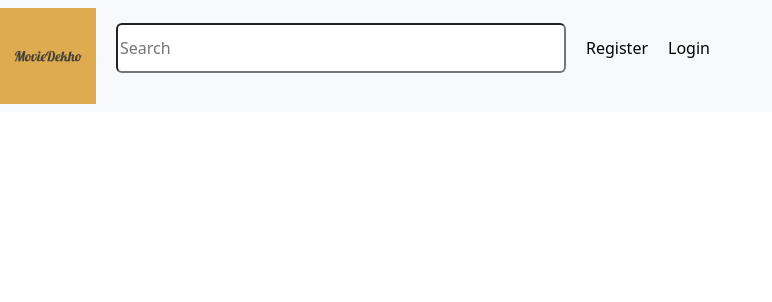
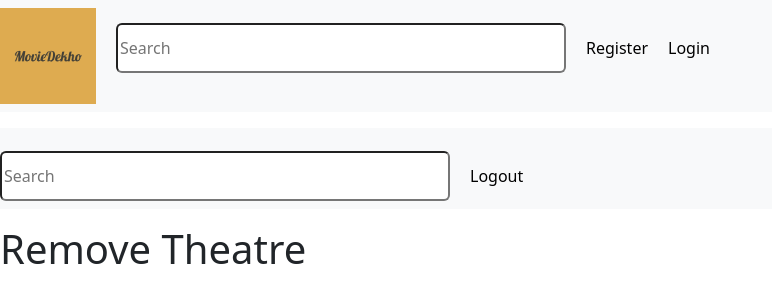
Before and after one commit to abhihksd/MovieBookingWebsite, a React (Create React App) app in the folder movie/: page /removeTheatre in a window 1280 px wide. Before the commit this address had no page. Shown: the top 302 px of the page, without its empty margins (0-772 px from the left). Built offline with nearby package versions, Linux system fonts and the light colour scheme.

Commit message:
Dummy pages are added for System ,Admin and user

```diff
--- a/movie/src/App.js
+++ b/movie/src/App.js
@@ -11,11 +11,22 @@ import LogoutComp from "./LogoutComp";
 import UpdatePass from "./Components/UpdatePass";
 import OrderHis from "./Components/OrderHistory";
 import Welcome from "./Components/Welcome";
-import NewsItem from "./Components/MovieItem";
+
 
 import SystemAdmin from "./Components/SystemAdmin";
 import TheatreAdmin from "./Components/TheatreAdmin";
 import User from "./Components/User";
+import AddSlot from "./Components/Theatre_AddSlot";
+import EditSlot from "./Components/Theatre_EditSlot";
+import ViewSchedule from "./Components/Theatre_ViewSchedule";
+import RemoveMovie from "./Components/Theatre_RemoveMovie";
+import AddMovie from "./Components/Theatre_AddMoive";
+import EditMovie from "./Components/Theatre_EditMovie";
+import AddTheater from "./Components/System_AddTheatre";
+import EditTheatre from "./Components/System_EditTheatre";
+import RemoveTheatre from "./Components/System_RemoveTheatre";
+import BookMoive from "./Components/User_BookMovie";
+
 
 function App() {
   //initialState of logged
@@ -61,6 +72,18 @@ function App() {
           <Route path="/theatreAdmin" element={<TheatreAdmin/>} />
           <Route path="/user" element={<User/>} />
           <Route path="/logout" element={<LogoutComp/>} />
+          <Route path="/addSlot" element={<AddSlot/>} />
+          <Route path="/editSlot" element={<EditSlot/>} />
+          <Route path="/addMovie" element={<AddMovie/>} />
+          <Route path="/viewSchedule" element={<ViewSchedule/>} />
+          <Route path="/editMoive" element={<EditMovie/>} />
+          <Route path="/removeMovie" element={<RemoveMovie/>} />
+          <Route path="/addTheatre" element={<AddTheater/>} />
+          <Route path="/removeTheatre" element={<RemoveTheatre/>} />
+          <Route path="/editTheatre" element={<EditTheatre/>} />
+          <Route path="/bookMovie" element={<BookMoive/>} />
+
+
 
 
         </Routes>
--- /dev/null
+++ b/movie/src/Components/System_AddTheatre.js
@@ -0,0 +1,22 @@
+import { Link} from "react-router-dom";
+export default function AddTheater(){
+    return(
+        <div>
+
+          <ul className="navbar navbar-expand-sm bg-light mb-3">
+            <div className="topnav">
+
+              <div className="topnav-right">
+              <li className="nav-item search-field">
+                <input className="search" type="text" placeholder="Search" />
+              </li>
+                <li className="nav-item">
+                  <Link to="/logout">Logout</Link>
+                </li>
+              </div>
+            </div>
+          </ul>
+          <h1>Add Theatre</h1>
+        </div>
+    )
+    }
--- /dev/null
+++ b/movie/src/Components/System_EditTheatre.js
@@ -0,0 +1,22 @@
+import { Link} from "react-router-dom";
+export default function EditTheatre(){
+    return(
+        <div>
+
+          <ul className="navbar navbar-expand-sm bg-light mb-3">
+            <div className="topnav">
+
+              <div className="topnav-right">
+              <li className="nav-item search-field">
+                <input className="search" type="text" placeholder="Search" />
+              </li>
+                <li className="nav-item">
+                  <Link to="/logout">Logout</Link>
+                </li>
+              </div>
+            </div>
+          </ul>
+          <h1>Edit theatre</h1>
+        </div>
+    )
+    }
--- /dev/null
+++ b/movie/src/Components/System_RemoveTheatre.js
@@ -0,0 +1,22 @@
+import { Link} from "react-router-dom";
+export default function RemoveTheatre(){
+    return(
+        <div>
+
+          <ul className="navbar navbar-expand-sm bg-light mb-3">
+            <div className="topnav">
+
+              <div className="topnav-right">
+              <li className="nav-item search-field">
+                <input className="search" type="text" placeholder="Search" />
+              </li>
+                <li className="nav-item">
+                  <Link to="/logout">Logout</Link>
+                </li>
+              </div>
+            </div>
+          </ul>
+          <h1>Remove Theatre</h1>
+        </div>
+    )
+    }
--- a/movie/src/Components/TheatreAdmin.js
+++ b/movie/src/Components/TheatreAdmin.js
@@ -15,6 +15,9 @@ export default function TheatreAdmin(){
                   <Link to="/addSlot">Add slot</Link>
                 </li>
                 <li className="nav-item">
+                  <Link to="/editSlot">Edit slot</Link>
+                </li>
+                <li className="nav-item">
                   <Link to="/addMovie">Add movie</Link>
                 </li>
                 <li className="nav-item">
@@ -27,9 +30,6 @@ export default function TheatreAdmin(){
                   <Link to="/removeMovie">Remove movie</Link>
                 </li>
                 <li className="nav-item">
-                  <Link to="/editSlot">Edit slot</Link>
-                </li>
-                <li className="nav-item">
                   <Link to="/logout">Logout</Link>
                 </li>
               </div>
--- /dev/null
+++ b/movie/src/Components/Theatre_AddMoive.js
@@ -0,0 +1,22 @@
+import { Link} from "react-router-dom";
+export default function AddMovie(){
+    return(
+        <div>
+
+          <ul className="navbar navbar-expand-sm bg-light mb-3">
+            <div className="topnav">
+
+              <div className="topnav-right">
+              <li className="nav-item search-field">
+                <input className="search" type="text" placeholder="Search" />
+              </li>
+                <li className="nav-item">
+                  <Link to="/logout">Logout</Link>
+                </li>
+              </div>
+            </div>
+          </ul>
+          <h1>Add Movie</h1>
+        </div>
+    )
+    }
--- /dev/null
+++ b/movie/src/Components/Theatre_AddSlot.js
@@ -0,0 +1,22 @@
+import { Link} from "react-router-dom";
+export default function AddSlot(){
+    return(
+        <div>
+
+          <ul className="navbar navbar-expand-sm bg-light mb-3">
+            <div className="topnav">
+
+              <div className="topnav-right">
+              <li className="nav-item search-field">
+                <input className="search" type="text" placeholder="Search" />
+              </li>
+                <li className="nav-item">
+                  <Link to="/logout">Logout</Link>
+                </li>
+              </div>
+            </div>
+          </ul>
+          <h1>Add slot</h1>
+        </div>
+    )
+    }
--- /dev/null
+++ b/movie/src/Components/Theatre_EditMovie.js
@@ -0,0 +1,22 @@
+import { Link} from "react-router-dom";
+export default function EditMovie(){
+    return(
+        <div>
+
+          <ul className="navbar navbar-expand-sm bg-light mb-3">
+            <div className="topnav">
+
+              <div className="topnav-right">
+              <li className="nav-item search-field">
+                <input className="search" type="text" placeholder="Search" />
+              </li>
+                <li className="nav-item">
+                  <Link to="/logout">Logout</Link>
+                </li>
+              </div>
+            </div>
+          </ul>
+          <h1>Edit movie</h1>
+        </div>
+    )
+    }
--- /dev/null
+++ b/movie/src/Components/Theatre_EditSlot.js
@@ -0,0 +1,22 @@
+import { Link} from "react-router-dom";
+export default function EditSlot(){
+    return(
+        <div>
+
+          <ul className="navbar navbar-expand-sm bg-light mb-3">
+            <div className="topnav">
+
+              <div className="topnav-right">
+              <li className="nav-item search-field">
+                <input className="search" type="text" placeholder="Search" />
+              </li>
+                <li className="nav-item">
+                  <Link to="/logout">Logout</Link>
+                </li>
+              </div>
+            </div>
+          </ul>
+          <h1>Edit Slot</h1>
+        </div>
+    )
+    }
--- /dev/null
+++ b/movie/src/Components/Theatre_RemoveMovie.js
@@ -0,0 +1,22 @@
+import { Link} from "react-router-dom";
+export default function RemoveMovie(){
+    return(
+        <div>
+
+          <ul className="navbar navbar-expand-sm bg-light mb-3">
+            <div className="topnav">
+
+              <div className="topnav-right">
+              <li className="nav-item search-field">
+                <input className="search" type="text" placeholder="Search" />
+              </li>
+                <li className="nav-item">
+                  <Link to="/logout">Logout</Link>
+                </li>
+              </div>
+            </div>
+          </ul>
+          <h1>Remove Movie</h1>
+        </div>
+    )
+    }
--- /dev/null
+++ b/movie/src/Components/Theatre_ViewSchedule.js
@@ -0,0 +1,22 @@
+import { Link} from "react-router-dom";
+export default function ViewSchedule(){
+    return(
+        <div>
+
+          <ul className="navbar navbar-expand-sm bg-light mb-3">
+            <div className="topnav">
+
+              <div className="topnav-right">
+              <li className="nav-item search-field">
+                <input className="search" type="text" placeholder="Search" />
+              </li>
+                <li className="nav-item">
+                  <Link to="/logout">Logout</Link>
+                </li>
+              </div>
+            </div>
+          </ul>
+          <h1>View schedule</h1>
+        </div>
+    )
+    }
--- /dev/null
+++ b/movie/src/Components/User_BookMovie.js
@@ -0,0 +1,22 @@
+import { Link} from "react-router-dom";
+export default function BookMoive(){
+    return(
+        <div>
+
+          <ul className="navbar navbar-expand-sm bg-light mb-3">
+            <div className="topnav">
+
+              <div className="topnav-right">
+              <li className="nav-item search-field">
+                <input className="search" type="text" placeholder="Search" />
+              </li>
+                <li className="nav-item">
+                  <Link to="/logout">Logout</Link>
+                </li>
+              </div>
+            </div>
+          </ul>
+          <h1>Book movie</h1>
+        </div>
+    )
+    }
```
